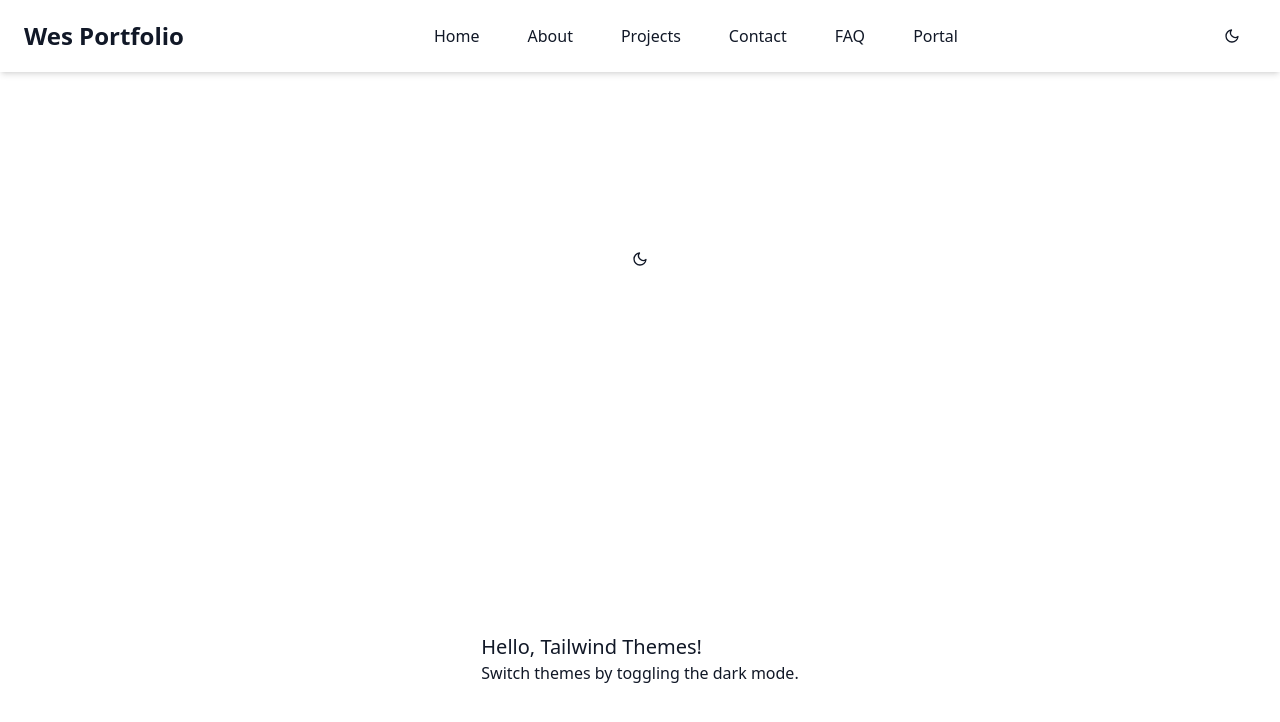
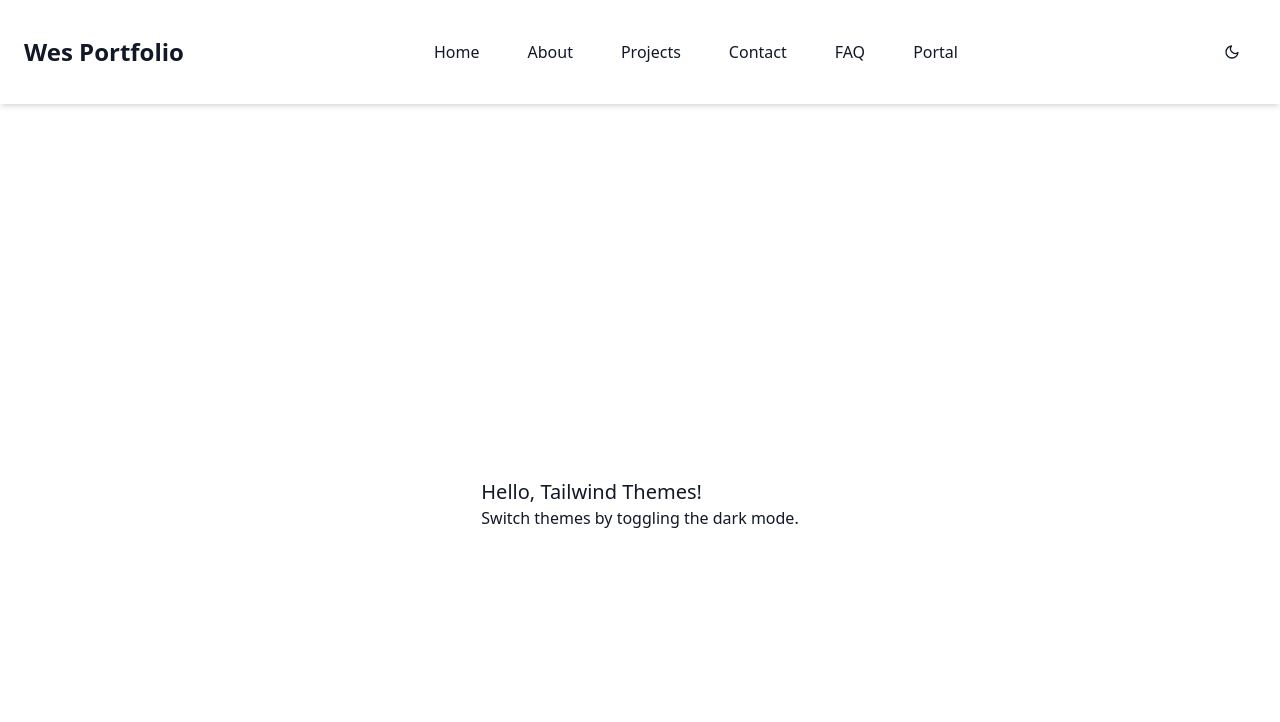
Before and after one commit to Wesbraak3/2502A1518-portfolio-website, a Next.js app: page /homepage in a window 1280 px wide. Shown: the top 722 px of the page. Built offline with nearby package versions, Linux system fonts and the light colour scheme.

Commit message:
made page an page

```diff
--- a/src/app/homepage/page.tsx
+++ b/src/app/homepage/page.tsx
@@ -1,27 +1,17 @@
 
-import ThemeSwitch from '@/components/molecules/ThemeSwitch'
 import { Header } from '@/components/organisms/Header'
 
 
-export default function RootLayout({
-  children,
-}: {
-  children: React.ReactNode
-}) {
+export default function Home() {
   return (
-    <html lang="en" suppressHydrationWarning>
-      <Header/>
-      <body>
-        <div className='grid items-center justify-items-center min-h-screen'>
-          <ThemeSwitch/>
-
-          <div className="p-4">
-            <h1 className="text-xl">Hello, Tailwind Themes!</h1>
-            <p>Switch themes by toggling the dark mode.</p>
-          </div>
-          {children}
+    <>
+      <Header />
+      <div className="grid items-center justify-items-center min-h-screen">
+        <div className="p-4">
+          <h1 className="text-xl">Hello, Tailwind Themes!</h1>
+          <p>Switch themes by toggling the dark mode.</p>
         </div>
-      </body>
-    </html>
-  )
+      </div>
+    </>
+  );
 }
--- a/src/components/organisms/Header.tsx
+++ b/src/components/organisms/Header.tsx
@@ -14,13 +14,15 @@ const NavigationButtons = [
 
 export function Header() {
   return (
-    <header className="w-full px-6 py-4 bg-background text-text shadow-md">
+    <header className="w-full px-6 py-8 bg-background text-text shadow-md">
       <div className="max-w-7xl mx-auto flex flex-col sm:flex-row sm:items-center sm:justify-between gap-4">
         {/* Intro or Logo */}
         <h1 className="text-2xl font-bold">Wes Portfolio</h1>
 
         {/* Navigation */}
         <HButtonList buttons={NavigationButtons} />
+
+        {/* Theme switch */}
         <ThemeSwitch/>
       </div>
     </header>
```
